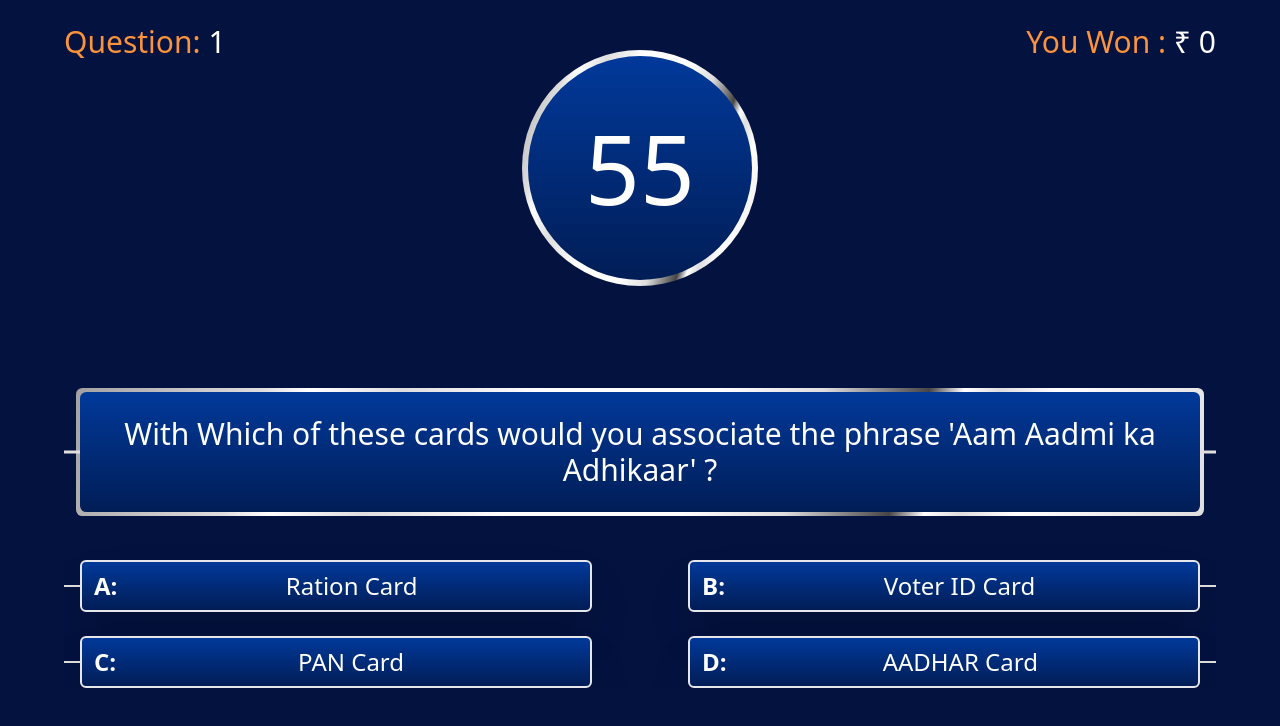
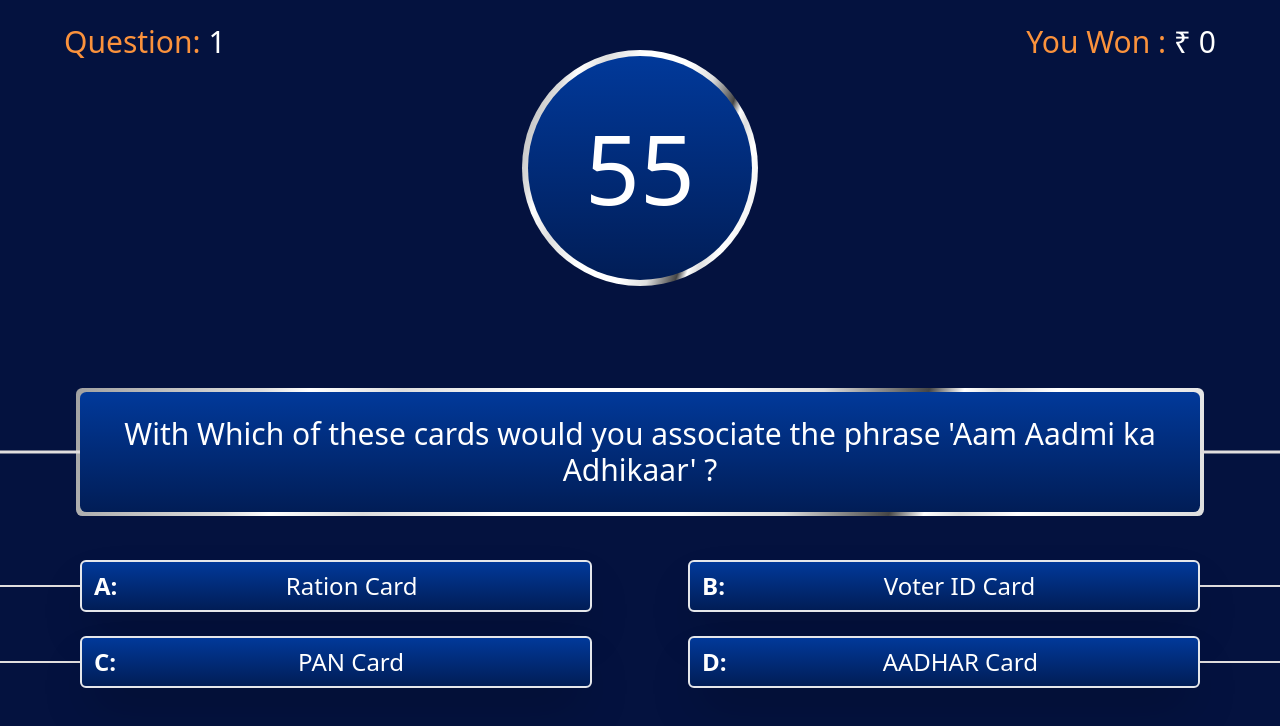
Before and after one commit to devXprite/kbc, a React (Vite) app: page / in a window 1280 px wide. Shown: the top 726 px of the page. Built offline with nearby package versions, Linux system fonts and the light colour scheme.

Commit message:
fix overflow

```diff
--- a/src/App.scss
+++ b/src/App.scss
@@ -16,6 +16,10 @@ $background-gradient: linear-gradient(180deg, var(--color-primary), var(--color-
 
 body {
     @apply bg-[#04123f] min-h-screen text-white overflow-hidden;
+}
+
+#root{
+    @apply min-h-screen m-0 p-0 overflow-hidden;
 }
 
 $priColor: #E04E5E;
--- a/src/components/Trivia.jsx
+++ b/src/components/Trivia.jsx
@@ -58,7 +58,7 @@ const Trivia = () => {
     return (
         <>
             <TopBar />
-            <div className='max-w-6xl mx-auto px-4 w-full md:-translate-y-[5%] overflow-x-hidden'>
+            <div className='max-w-6xl mx-auto px-4 w-full md:-translate-y-[5%]'>
                 <Timer />
                 <QuestionBox qus={question} />
                 <div className='mt-12 grid gap-4 md:gap-y-6 md:gap-x-24 grid-cols-1 md:grid-cols-2' >
```
